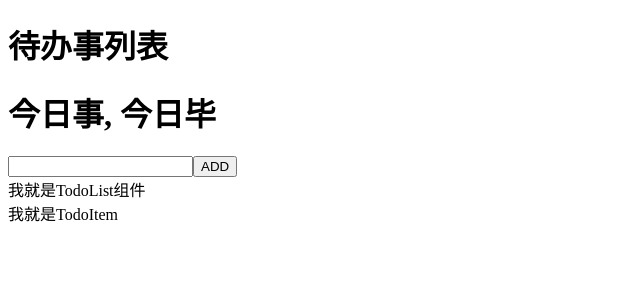
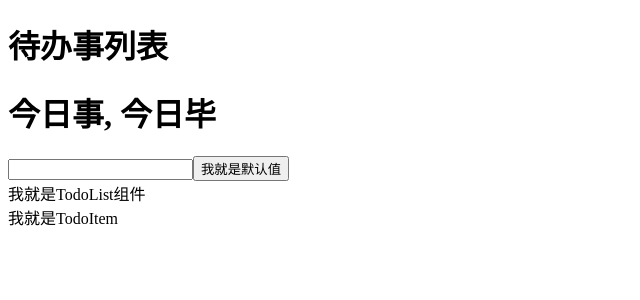
Before and after one commit to chuhx1024/React_QF, a React (Create React App) app: page / in a window 1280 px wide. Shown: the top 300 px of the page, without its empty margins (0-640 px from the left). Built offline with nearby package versions, Linux system fonts and the light colour scheme.

Commit message:
组件参数设置默认值

```diff
--- a/src/App.js
+++ b/src/App.js
@@ -16,7 +16,7 @@ export default class App extends Component {
                     待办事列表
                 </TodoHeader>
                 <TodoInput
-                    btnText="ADD"
+                    // btnText="ADD"
                     />
                 <TodoList/>
             </div>
--- a/src/components/TodoInput/index.js
+++ b/src/components/TodoInput/index.js
@@ -4,6 +4,9 @@ import PropTypes from 'prop-types'
 export default class TodoInput extends Component {
     static propTypes = {
         btnText: PropTypes.string
+    }
+    static defaultProps = {
+        btnText: '我就是默认值'
     }
     render() {
         return (
```
